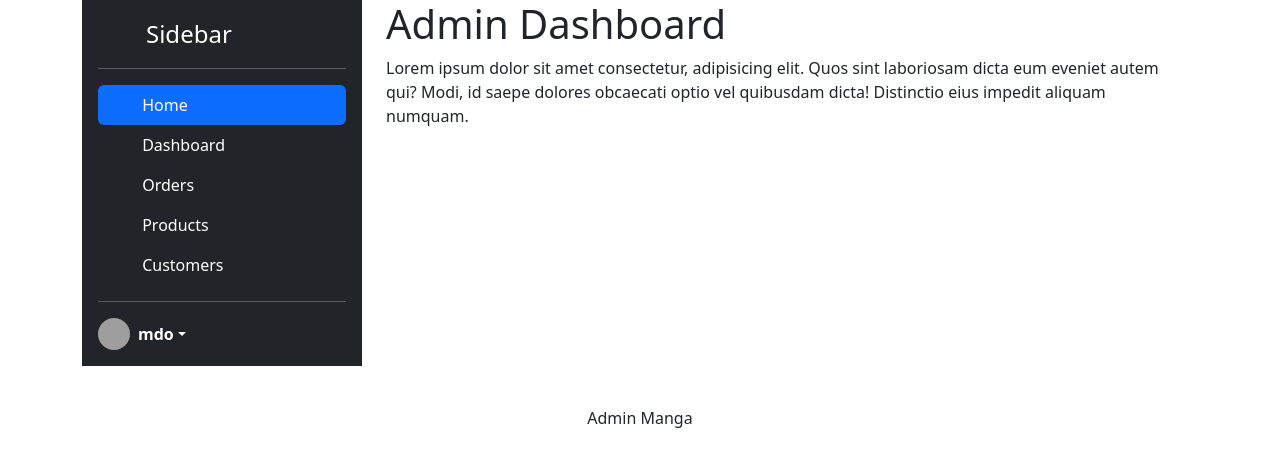
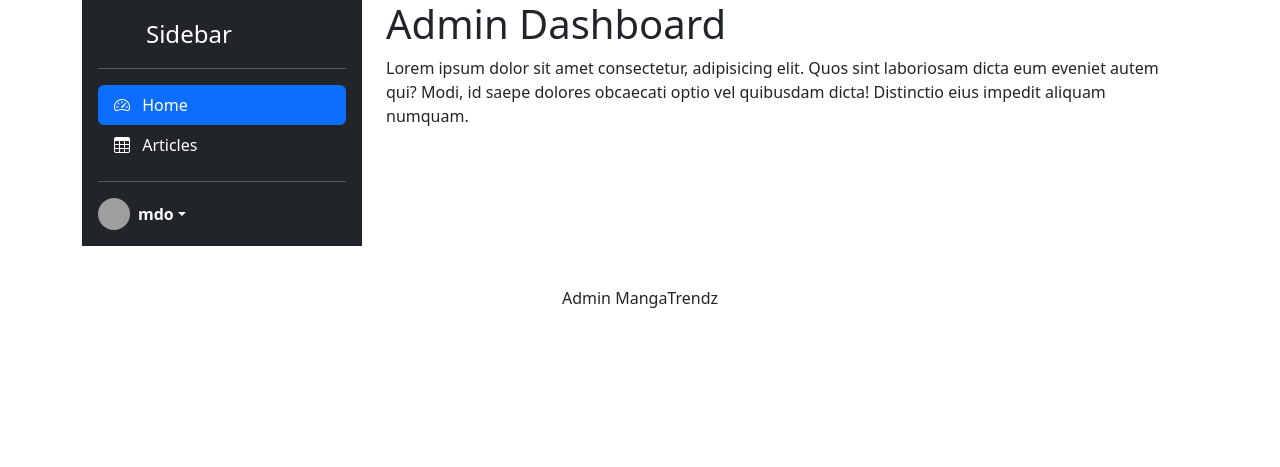
Before and after one commit to DdLgc/Blog-MangaTrendz, a PHP site: page /admin/index.php in a window 1280 px wide. Shown: the top 467 px of the page. Run offline with PHP 8.4, Linux system fonts and the light colour scheme; the visitor is signed in with stand-in values (Sample User, id 1); some libraries are stand-ins or nearby versions; grey boxes are pictures that could not be loaded.

Commit message:
Manage admin dashboard

```diff
--- a/admin/templates/footer.php
+++ b/admin/templates/footer.php
@@ -1,4 +1,3 @@
-
 </main>
 
 
@@ -6,11 +5,13 @@
 </div>
 
 <footer class="py-3 my-4">
-    <p class="text-center">Admin Manga</p>
+    <p class="text-center">Admin MangaTrendz</p>
 </footer>
 
 
-<script src="https://cdn.jsdelivr.net/npm/bootstrap@5.3.0/dist/js/bootstrap.bundle.min.js" integrity="sha384-geWF76RCwLtnZ8qwWowPQNguL3RmwHVBC9FhGdlKrxdiJJigb/j/68SIy3Te4Bkz" crossorigin="anonymous"></script>
+<script src="https://cdn.jsdelivr.net/npm/bootstrap@5.3.0/dist/js/bootstrap.bundle.min.js"
+    integrity="sha384-geWF76RCwLtnZ8qwWowPQNguL3RmwHVBC9FhGdlKrxdiJJigb/j/68SIy3Te4Bkz" crossorigin="anonymous">
+</script>
 </body>
 
 </html>
--- a/admin/templates/header.php
+++ b/admin/templates/header.php
@@ -1,3 +1,12 @@
+<?php
+
+require_once __DIR__ . "/../../lib/session.php";
+require_once __DIR__ . "/../../lib/config.php";
+
+adminOnly();
+
+?>
+
 <!DOCTYPE html>
 <html lang="en">
 
@@ -7,14 +16,14 @@
     <meta name="viewport" content="width=device-width, initial-scale=1.0">
     <title>Admin part</title>
 
-    <link href="https://cdn.jsdelivr.net/npm/bootstrap@5.3.0/dist/css/bootstrap.min.css" rel="stylesheet" integrity="sha384-9ndCyUaIbzAi2FUVXJi0CjmCapSmO7SnpJef0486qhLnuZ2cdeRhO02iuK6FUUVM" crossorigin="anonymous">
+    <link href="https://cdn.jsdelivr.net/npm/bootstrap@5.3.0/dist/css/bootstrap.min.css" rel="stylesheet"
+        integrity="sha384-9ndCyUaIbzAi2FUVXJi0CjmCapSmO7SnpJef0486qhLnuZ2cdeRhO02iuK6FUUVM" crossorigin="anonymous">
     <link rel="stylesheet" href="https://cdn.jsdelivr.net/npm/bootstrap-icons@1.3.0/font/bootstrap-icons.css">
     <link rel="stylesheet" href="../assets/css/override-bootstrap.css">
 
 </head>
 
 <body>
-
     <div class="container d-flex">
         <div class="d-flex flex-column flex-shrink-0 p-3 text-bg-dark" style="width: 280px;">
             <a href="/" class="d-flex align-items-center mb-3 mb-md-0 me-md-auto text-white text-decoration-none">
@@ -27,50 +36,23 @@
             <ul class="nav nav-pills flex-column mb-auto">
                 <li class="nav-item">
                     <a href="#" class="nav-link active" aria-current="page">
-                        <svg class="bi pe-none me-2" width="16" height="16">
-                            <use xlink:href="#home"></use>
-                        </svg>
+                    <i class="bi-speedometer2 bi pe-none me-2"></i>
                         Home
                     </a>
                 </li>
                 <li>
                     <a href="#" class="nav-link text-white">
-                        <svg class="bi pe-none me-2" width="16" height="16">
-                            <use xlink:href="#speedometer2"></use>
-                        </svg>
-                        Dashboard
-                    </a>
-                </li>
-                <li>
-                    <a href="#" class="nav-link text-white">
-                        <svg class="bi pe-none me-2" width="16" height="16">
-                            <use xlink:href="#table"></use>
-                        </svg>
-                        Orders
-                    </a>
-                </li>
-                <li>
-                    <a href="#" class="nav-link text-white">
-                        <svg class="bi pe-none me-2" width="16" height="16">
-                            <use xlink:href="#grid"></use>
-                        </svg>
-                        Products
-                    </a>
-                </li>
-                <li>
-                    <a href="#" class="nav-link text-white">
-                        <svg class="bi pe-none me-2" width="16" height="16">
-                            <use xlink:href="#people-circle"></use>
-                        </svg>
-                        Customers
+                        <i class="bi-table bi pe-none me-2"></i>
+                            Articles
                     </a>
                 </li>
             </ul>
             <hr>
             <div class="dropdown">
-                <a href="#" class="d-flex align-items-center text-white text-decoration-none dropdown-toggle" data-bs-toggle="dropdown" aria-expanded="false">
+                <a href="#" class="d-flex align-items-center text-white text-decoration-none dropdown-toggle"
+                    data-bs-toggle="dropdown" aria-expanded="false">
                     <img src="https://github.com/mdo.png" alt="" width="32" height="32" class="rounded-circle me-2">
-                    <strong>mdo</strong>
+                    <strong>mdo</strong><!--  ùettre le nom admin  -->
                 </a>
                 <ul class="dropdown-menu dropdown-menu-dark text-small shadow">
                     <li><a class="dropdown-item" href="#">New project...</a></li>
```
